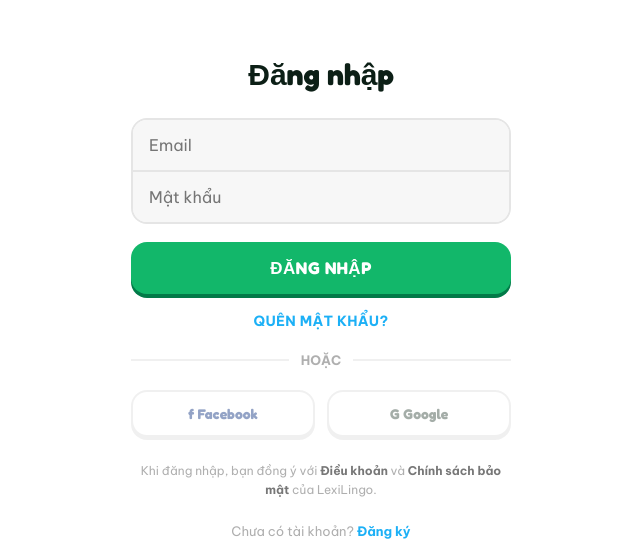
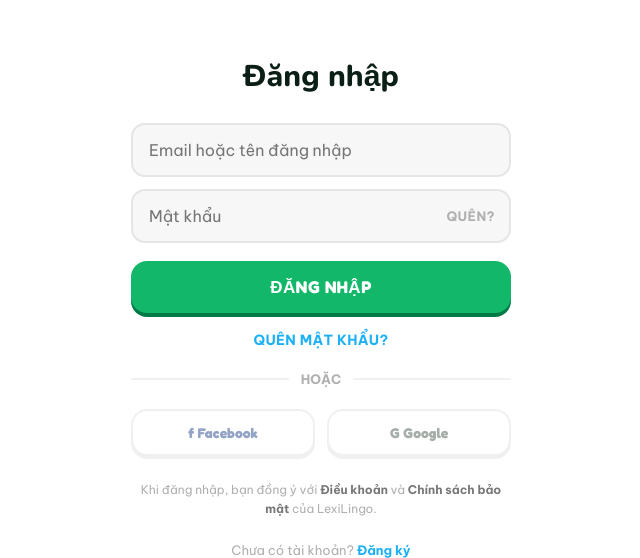
Before and after one commit to InfinityZero3000/php-learning-english-web, a Laravel app: page /login in a window 1280 px wide. Shown: the part 64-622 px from the top of the page, without its empty margins (319-959 px from the left). Run offline with Laravel 12, Linux system fonts and the light colour scheme.

Commit message:
feat: update auth pages to latest LexiLingo design revision
Ap dung ban cap nhat tu Claude Design: tieu de dung font Nunito 800
(thay Fredoka 700), cac o nhap doi rieng bo vien tron thay vi gop
chung mot khoi, placeholder email o trang login doi thanh "Email
hoac ten dang nhap", them lien ket "QUEN?" ngay trong o mat khau ben
canh lien ket "Quen mat khau?" da co. Ap dung cho ca register, login
va verify-notice.

```diff
--- a/resources/views/auth/login.blade.php
+++ b/resources/views/auth/login.blade.php
@@ -7,7 +7,7 @@
 
     <link rel="preconnect" href="https://fonts.googleapis.com">
     <link rel="preconnect" href="https://fonts.gstatic.com" crossorigin>
-    <link href="https://fonts.googleapis.com/css2?family=Fredoka:wght@400;500;600;700&family=Be+Vietnam+Pro:wght@400;500;600;700;800&display=swap" rel="stylesheet">
+    <link href="https://fonts.googleapis.com/css2?family=Fredoka:wght@400;500;600;700&family=Nunito:wght@700;800;900&family=Be+Vietnam+Pro:wght@400;500;600;700;800&display=swap" rel="stylesheet">
 
     <style>
         :root {
@@ -111,8 +111,8 @@
         }
 
         h1 {
-            font-family: 'Fredoka', sans-serif;
-            font-weight: 700;
+            font-family: 'Nunito', sans-serif;
+            font-weight: 800;
             font-size: 30px;
             text-align: center;
             margin: 0 0 26px;
@@ -129,15 +129,16 @@
             margin: 0 0 20px;
         }
 
-        .fields {
-            border: 2px solid #e5e5e5;
-            border-radius: 16px;
-            overflow: hidden;
+        .field-group {
+            display: flex;
+            flex-direction: column;
+            gap: 12px;
         }
 
-        .fields input {
+        .field-group input {
             width: 100%;
-            border: none;
+            border: 2px solid #e5e5e5;
+            border-radius: 14px;
             background: #f7f7f7;
             padding: 15px 16px;
             font-family: 'Be Vietnam Pro', sans-serif;
@@ -146,12 +147,29 @@
             color: var(--ink);
         }
 
-        .fields input:not(:first-child) {
-            border-top: 2px solid #e5e5e5;
+        .field-group input:focus {
+            background: #fff;
+            border-color: #b7d9c8;
         }
 
-        .fields input:focus {
-            background: #fff;
+        .password-field {
+            position: relative;
+        }
+
+        .password-field input {
+            padding-right: 70px;
+        }
+
+        .inline-forgot {
+            position: absolute;
+            right: 16px;
+            top: 50%;
+            transform: translateY(-50%);
+            color: #afafaf;
+            font-weight: 700;
+            font-size: 13px;
+            letter-spacing: .4px;
+            cursor: pointer;
         }
 
         .field-error {
@@ -281,9 +299,12 @@
             <form action="{{ route('login.store') }}" method="POST">
                 @csrf
 
-                <div class="fields">
-                    <input type="email" name="email" value="{{ old('email') }}" placeholder="Email">
-                    <input type="password" name="password" placeholder="Mật khẩu">
+                <div class="field-group">
+                    <input type="email" name="email" value="{{ old('email') }}" placeholder="Email hoặc tên đăng nhập">
+                    <div class="password-field">
+                        <input type="password" name="password" placeholder="Mật khẩu">
+                        <a class="inline-forgot" href="{{ route('password.request') }}">QUÊN?</a>
+                    </div>
                 </div>
 
                 @error('email')
--- a/resources/views/auth/verify-notice.blade.php
+++ b/resources/views/auth/verify-notice.blade.php
@@ -7,7 +7,7 @@
 
     <link rel="preconnect" href="https://fonts.googleapis.com">
     <link rel="preconnect" href="https://fonts.gstatic.com" crossorigin>
-    <link href="https://fonts.googleapis.com/css2?family=Fredoka:wght@400;500;600;700&family=Be+Vietnam+Pro:wght@400;500;600;700;800&display=swap" rel="stylesheet">
+    <link href="https://fonts.googleapis.com/css2?family=Fredoka:wght@400;500;600;700&family=Nunito:wght@700;800;900&family=Be+Vietnam+Pro:wght@400;500;600;700;800&display=swap" rel="stylesheet">
 
     <style>
         :root {
@@ -139,8 +139,8 @@
         }
 
         h1 {
-            font-family: 'Fredoka', sans-serif;
-            font-weight: 700;
+            font-family: 'Nunito', sans-serif;
+            font-weight: 800;
             font-size: 28px;
             margin: 0 0 12px;
         }
```
Also changed, not shown: resources/views/auth/register.blade.php (+13 -15 lines).
